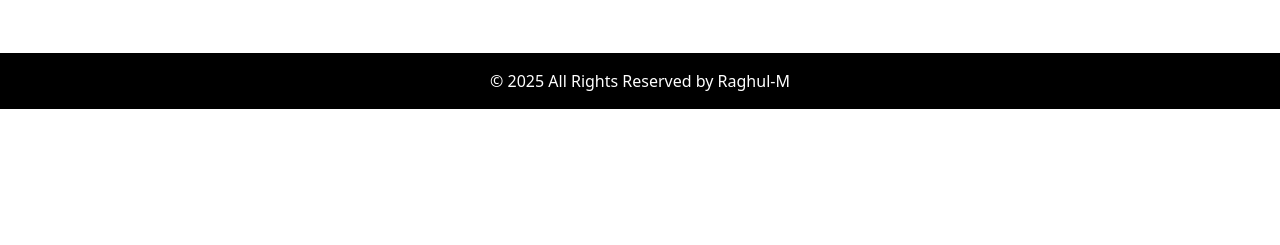
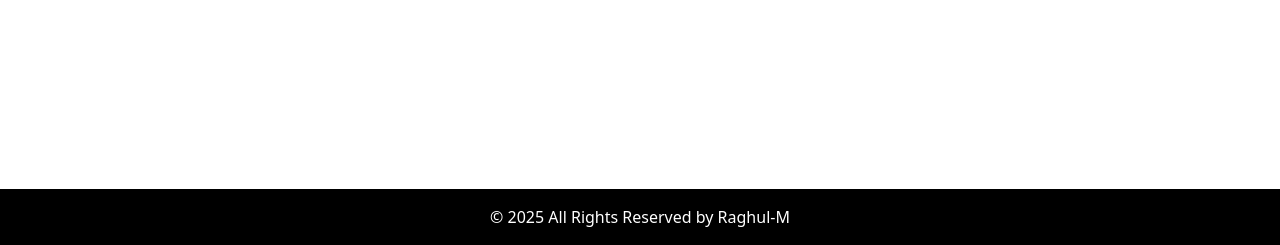
Before and after one commit to Raghul-M/Devops-Hub-Website, a plain HTML site: page about.html in a window 1280 px wide. Shown: the part 555-800 px from the top of the page. Drawn offline with nearby package versions, Linux system fonts and the light colour scheme.

Commit message:
Update about.html

```diff
--- a/about.html
+++ b/about.html
@@ -18,6 +18,9 @@
             background-color: black;
             color: #fff;
             padding: 20px 0;
+            position: fixed;
+            bottom: 0;
+            width: 100%;
         }
     </style>
 </head>
@@ -51,18 +54,22 @@
                 <h3 class="text-xl font-semibold text-gray-800 mb-4">Connect with CareerPod</h3>
                 <div class="flex justify-center space-x-6 mb-4">
                     <!-- Social Media Links for CareerPod -->
-<a href="https://linktr.ee/careerpod" target="_blank">
-    <img src="https://static.vecteezy.com/system/resources/previews/048/759/320/non_2x/linktree-transparent-icon-free-png.png" alt="Linktree Logo" class="w-10 h-10">
-</a>
+                    <a href="https://linktr.ee/careerpod" target="_blank">
+                        <img src="https://static.vecteezy.com/system/resources/previews/048/759/320/non_2x/linktree-transparent-icon-free-png.png" alt="Linktree Logo" class="w-10 h-10">
+                    </a>
 
+                    <!-- LinkedIn Icon -->
+                    <a href="https://www.linkedin.com/company/career-pod/" target="_blank" class="text-blue-700 hover:text-blue-800">
+                        <i class="fab fa-linkedin fa-2x"></i>
+                    </a>
 
-                    <a href="https://www.linkedin.com/company/career-pod/" target="_blank" class="text-blue-700 hover:text-blue-800">
-                        <i class="fab fa-linkedin fa-2x"> </i>
-                    </a>
+                    <!-- GitHub Icon -->
                     <a href="https://github.com/careerpod" target="_blank" class="text-gray-800 hover:text-black">
                         <i class="fab fa-github fa-2x"></i>
                     </a>
-                  <a href="https://github.com/careerpod" target="_blank" class="text-red-600 hover:text-black">
+
+                    <!-- YouTube Icon -->
+                    <a href="https://github.com/careerpod" target="_blank" class="text-red-600 hover:text-black">
                         <i class="fab fa-youtube fa-2x"></i>
                     </a>
                 </div>
@@ -75,7 +82,7 @@
 <!-- Footer Section -->
 <footer class="bg-black-600 text-white py-4">
     <div class="container mx-auto text-center">
-        <p>&copy; 2025  All Rights Reserved by Raghul-M</p>
+        <p>&copy; 2025 All Rights Reserved by Raghul-M</p>
     </div>
 </footer>
 
```
